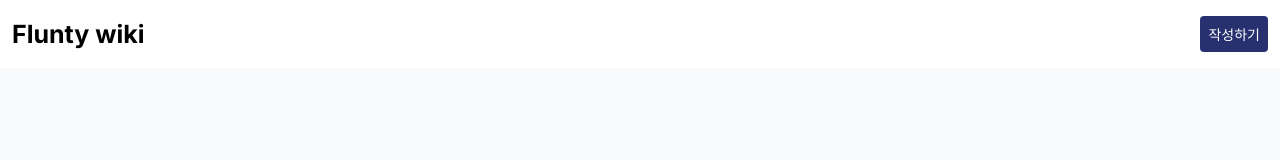
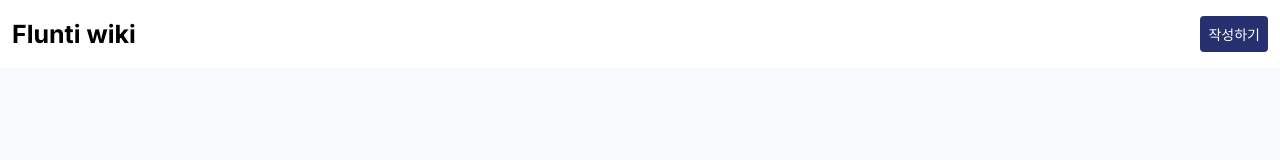
Before and after one commit to ssori0421/jds_wikipage, a Next.js app: page / in a window 1280 px wide. Shown: the top 160 px of the page. Built offline with nearby package versions, Linux system fonts and the light colour scheme.

Commit message:
chore: 오타 수정

```diff
--- a/src/components/Header/index.tsx
+++ b/src/components/Header/index.tsx
@@ -16,7 +16,7 @@ const Header = () => {
   return (
     <div className={styles.headerContainer}>
       <Link href="/">
-        <div className={styles.headerTitle}>Flunty wiki</div>
+        <div className={styles.headerTitle}>Flunti wiki</div>
       </Link>
       {path === '/' && <Button onClick={onCreaeteClick}>작성하기</Button>}
     </div>
```
